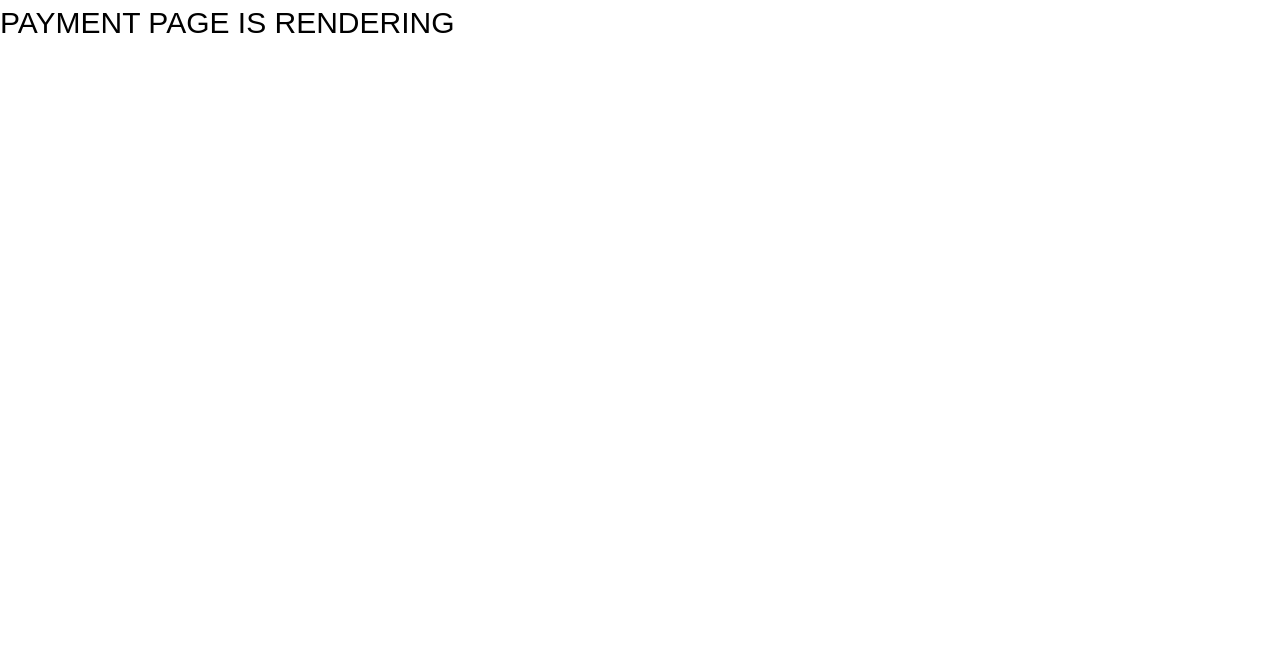
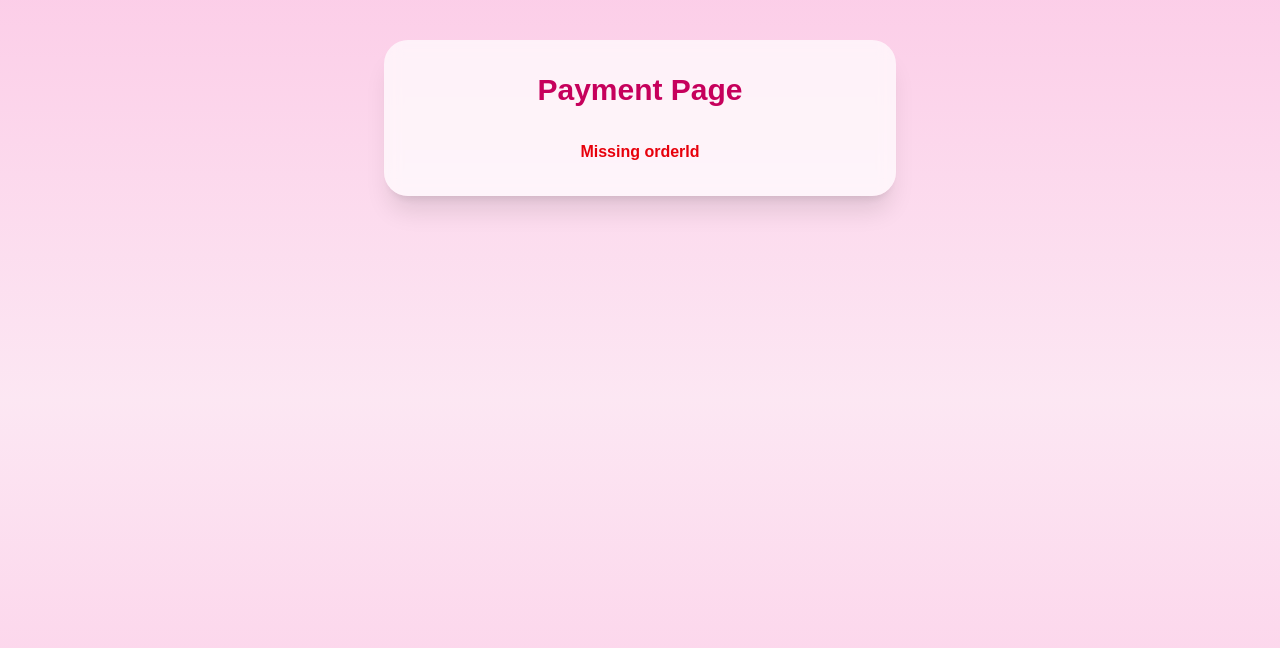
Before and after one commit to santhra-code/vending_machine, a Next.js app: page /payment-page in a window 1280 px wide. Shown: the top 648 px of the page. Built offline with nearby package versions, Linux system fonts and the light colour scheme.

Commit message:
Add Payment page with client component and suspense handling

```diff
--- a/src/app/payment-page/PaymentClient.tsx
+++ b/src/app/payment-page/PaymentClient.tsx
@@ -1,9 +1,90 @@
 "use client";
 
+import { useSearchParams, useRouter } from "next/navigation";
+import { useState } from "react";
+
 export default function PaymentClient() {
+  const sp = useSearchParams();
+  const router = useRouter();
+  const orderId = sp.get("orderId");
+
+  const [busy, setBusy] = useState<null | "paid" | "cancelled">(null);
+  const [err, setErr] = useState<string | null>(null);
+
+  const setStatus = async (status: "paid" | "cancelled") => {
+    if (!orderId) return;
+
+    try {
+      setBusy(status);
+      setErr(null);
+
+      const res = await fetch(`/api/orders/${orderId}/status`, {
+        method: "POST",
+        headers: { "Content-Type": "application/json" },
+        body: JSON.stringify({ status }),
+      });
+
+      const json = await res.json().catch(() => ({}));
+
+      if (!res.ok) {
+        throw new Error(json?.error || "Something went wrong");
+      }
+
+      if (status === "paid") router.push(`/success?orderId=${orderId}`);
+      else router.push(`/`);
+    } catch (error: any) {
+      setErr(error.message);
+    } finally {
+      setBusy(null);
+    }
+  };
+
   return (
-    <div style={{ color: "black", fontSize: "30px" }}>
-      PAYMENT PAGE IS RENDERING
+    <div className="min-h-screen bg-gradient-to-b from-pink-200 via-pink-100 to-pink-200 px-4 py-10">
+      <div className="mx-auto max-w-lg rounded-3xl bg-white/70 shadow-xl backdrop-blur p-8">
+        <h1 className="text-center text-3xl font-extrabold text-pink-700">
+          Payment Page
+        </h1>
+
+        {!orderId ? (
+          <div className="mt-8 text-center text-red-600 font-semibold">
+            Missing orderId
+          </div>
+        ) : (
+          <>
+            {err && (
+              <div className="mt-4 rounded-xl bg-red-50 border border-red-200 p-3 text-red-700">
+                {err}
+              </div>
+            )}
+
+            <div className="mt-8 rounded-2xl bg-pink-50 border border-pink-200 p-6">
+              <div className="text-sm text-pink-800/80">Order ID</div>
+              <div className="mt-1 font-mono text-xs text-pink-900 break-all">
+                {orderId}
+              </div>
+
+              <div className="mt-6 grid grid-cols-1 gap-3">
+                <button
+                  disabled={busy !== null}
+                  onClick={() => setStatus("paid")}
+                  className="w-full rounded-xl bg-pink-700 py-3 font-semibold text-white disabled:opacity-50"
+                >
+                  {busy === "paid" ? "Marking paid..." : "I Have Paid"}
+                </button>
+
+                <button
+                  disabled={busy !== null}
+                  onClick={() => setStatus("cancelled")}
+                  className="w-full rounded-xl border border-pink-300 py-3 font-semibold text-pink-800 disabled:opacity-50"
+                >
+                  {busy === "cancelled" ? "Cancelling..." : "Cancel"}
+                </button>
+              </div>
+            </div>
+          </>
+        )}
+      </div>
     </div>
   );
 }
--- a/src/app/payment-page/page.tsx
+++ b/src/app/payment-page/page.tsx
@@ -1,8 +1,12 @@
-// redeploy trigger
+import { Suspense } from "react";
 import PaymentClient from "./PaymentClient";
 
 export const dynamic = "force-dynamic";
 
 export default function Page() {
-  return <PaymentClient />;
+  return (
+    <Suspense fallback={<div className="text-center mt-20">Loading...</div>}>
+      <PaymentClient />
+    </Suspense>
+  );
 }
```
